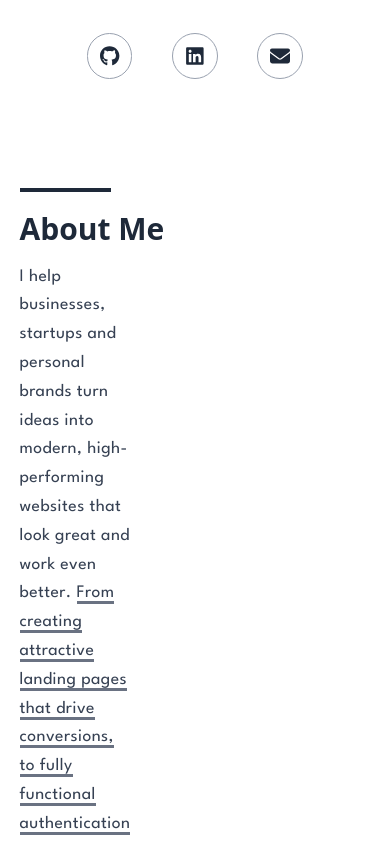
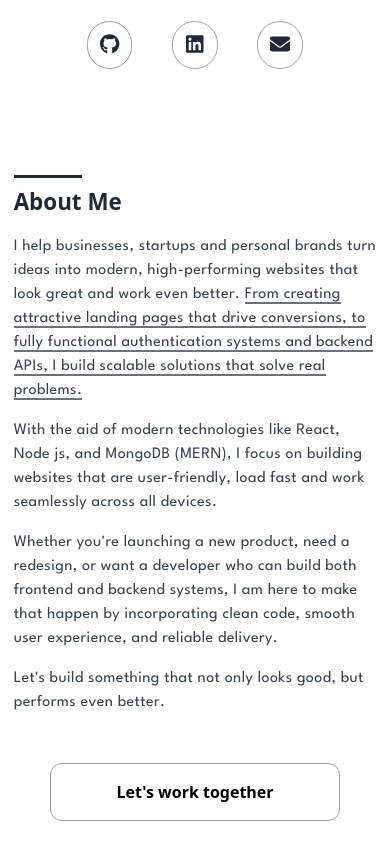
Before and after one commit to 0laolu/portfolio, a React (Vite) app: page / in a window 390 px wide. Shown: the part 560-1403 px from the top of the page. Built offline with nearby package versions, Linux system fonts and the light colour scheme.

Commit message:
style: make about section responsive on mobile

```diff
--- a/src/components/about/About.jsx
+++ b/src/components/about/About.jsx
@@ -5,9 +5,9 @@ import AboutImage from "./AboutImage";
 export default function About() {
     return (
         <section className="mt-16">
-            <div className="w-9/10 max-w-[1300px] py-16 mx-auto">
-                <h3 className="text-gray-800 p-0 m-0 text-3xl font-semibold"><span className="pt-4 border-t-4 border-gray-800">About</span> Me</h3>
-                <div className="p-none m-none flex justify-between items-center">
+            <div className="w-93/100 max-w-[715px] py-16 mx-auto lg:9/10 lg:max-w-[1300px]">
+                <h3 className="text-gray-800 p-0 m-0 text-[1.4rem] font-semibold lg:text-3xl"><span className="pt-2 border-t-3 border-gray-800 lg:pt-4">About</span> Me</h3>
+                <div className="p-none m-none lg:flex justify-between items-center">
                     <AboutContent/>
                     <AboutImage/>
                 </div>
--- a/src/components/about/AboutContent.jsx
+++ b/src/components/about/AboutContent.jsx
@@ -1,17 +1,17 @@
 
 export default function AboutContent() {
     return(
-        <div className="w-1/2">
-            <p className=" text-gray-700 font-league mt-[1rem] mb-[2rem] font-base tracking-wide text-[1.1rem]/[1.8rem]">
-                I help businesses, startups and personal brands turn ideas into modern, high-performing websites that look great and work even better. <span className=" border-b-3 border-solid border-gray-500">From creating attractive landing pages that drive conversions, to fully functional authentication systems and backend APIs, I build scalable solutions that solve real problems.</span>
+        <div className="w-full lg:w-1/2">
+            <p className="text-base text-gray-700 font-league mt-[1rem] mb-[2rem] font-base tracking-wide lg:text-[1.1rem]/[1.8rem]">
+                I help businesses, startups and personal brands turn ideas into modern, high-performing websites that look great and work even better. <span className=" border-b-2 border-solid border-gray-500">From creating attractive landing pages that drive conversions, to fully functional authentication systems and backend APIs, I build scalable solutions that solve real problems.</span>
 
                 <span className="pt-[1rem] block">With the aid of modern technologies like React, Node js, and MongoDB (MERN), I focus on building websites that are user-friendly, load fast and work seamlessly across all devices.</span>
                 <span className="pt-[1rem] block">Whether you're launching a new product, need a redesign, or want a developer who can build both frontend and backend systems, I am here to make that happen by incorporating clean code, smooth user experience, and reliable delivery.</span>
                 <span className="pt-[1rem] block">Let's build something that not only looks good, but performs even better.</span>
             </p>
 
-            <div className="">
-                <button className="w-7/20 border border-gray-400 py-4 rounded-4xl font-semibold cursor-pointer" type="button">Let's work together</button>
+            <div className="mt-12 flex justify-center lg:block lg:mt-0">
+                <button className="w-4/5 max-w-[295px] border border-gray-400 py-4 rounded-xl font-semibold cursor-pointer lg:w-7/20 lg:max-w-none" type="button">Let's work together</button>
             </div>
         </div>
     )
--- a/src/components/about/AboutImage.jsx
+++ b/src/components/about/AboutImage.jsx
@@ -2,8 +2,8 @@ import memoji from '../../assets/memoji.jpeg'
 
 export default function AboutImage() {
     return (
-        <figure className="about-image">
-            <img className="w-[480px]" src={memoji} alt="" />
+        <figure className="about-image my-10 lg:my-0">
+            <img className="w-9/10 max-w-[470px] mx-auto lg:w-[480px] lg:max-w-none" src={memoji} alt="" />
         </figure>
     )
 }
--- a/src/components/header/Navbar.jsx
+++ b/src/components/header/Navbar.jsx
@@ -17,7 +17,7 @@ export default function Navbar() {
 
     return (
         <header>
-            <nav className="  w-9/10 mx-auto pt-4 flex justify-between items-center">
+            <nav className="  w-9/10 max-w-[800px] mx-auto pt-4 flex justify-between items-center lg:max-w-none">
                 <div className="text-2xl font-bold">O.A.</div>
 
                 {/*hamburger menu*/}
--- a/src/components/hero/Hero.jsx
+++ b/src/components/hero/Hero.jsx
@@ -15,18 +15,18 @@ export default function Hero() {
 
                 <ul className="w-4/5 max-w-[295px] mx-auto mt-16 flex justify-evenly lg:w-7/25 lg:max-w-none">
                     <li>
-                        <a href="https://github.com/0laolu">
-                            <FontAwesomeIcon icon={faGithub} className="text-xl text-gray-800 p-3 border border-gray-400 rounded-full lg:text-2xl"/>
+                        <a href="https://github.com/0laolu" className="p-3 border border-gray-400 rounded-full">
+                            <FontAwesomeIcon icon={faGithub} className="text-xl text-gray-800  lg:text-2xl"/>
                         </a>
                     </li>
                     <li>
-                        <a href="https://linkedin.com/in/olaoluwa-ajanaku">
-                            <FontAwesomeIcon icon={faLinkedin} className="text-xl text-gray-800 p-3 px-[0.82rem] border border-gray-400 rounded-full lg:text-2xl"/>
+                        <a href="https://linkedin.com/in/olaoluwa-ajanaku" className=" p-3 px-[0.82rem] border border-gray-400 rounded-full">
+                            <FontAwesomeIcon icon={faLinkedin} className="text-xl text-gray-800  lg:text-2xl"/>
                         </a>
                     </li>
                     <li>
-                        <a href="mailto:abdullateefolaolu@gmail.com">
-                            <FontAwesomeIcon icon={faEnvelope} className="text-xl text-gray-800 p-3 border border-gray-400 rounded-full lg:text-2xl"/>
+                        <a href="mailto:abdullateefolaolu@gmail.com" className="p-3 border border-gray-400 rounded-full">
+                            <FontAwesomeIcon icon={faEnvelope} className="text-xl text-gray-800  lg:text-2xl"/>
                         </a>
                     </li>
                     {/* <li>
```
